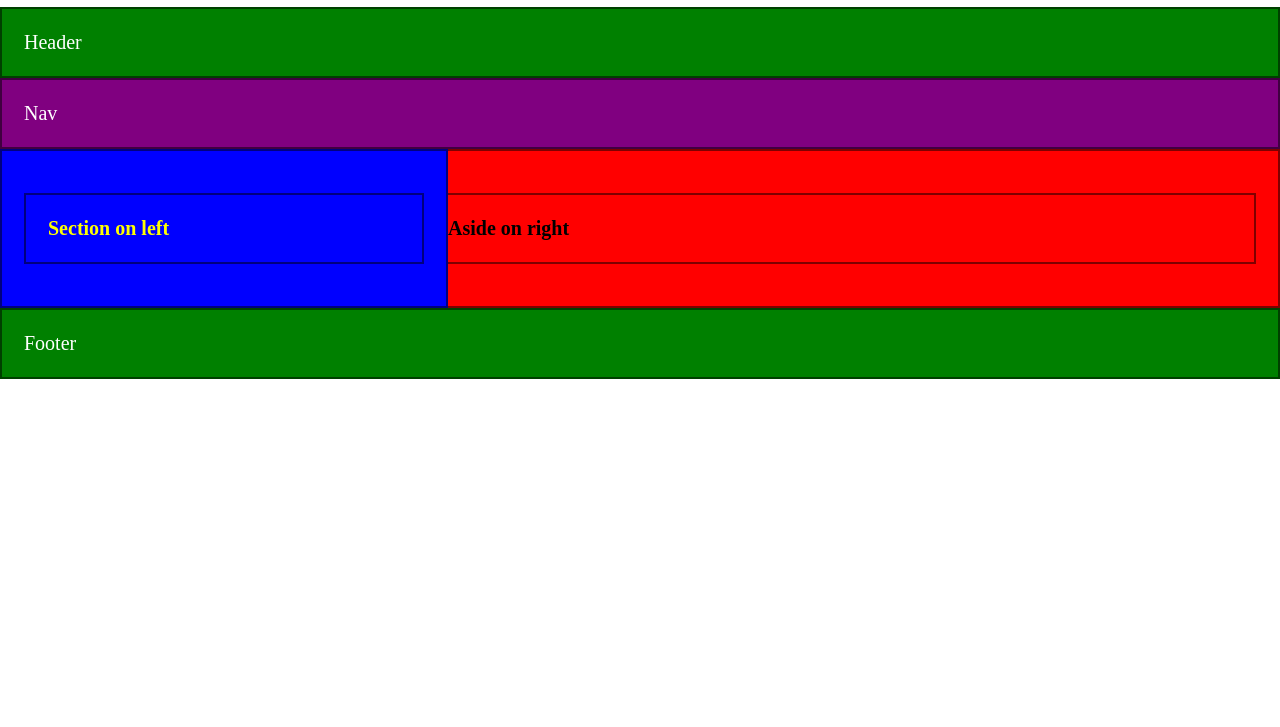
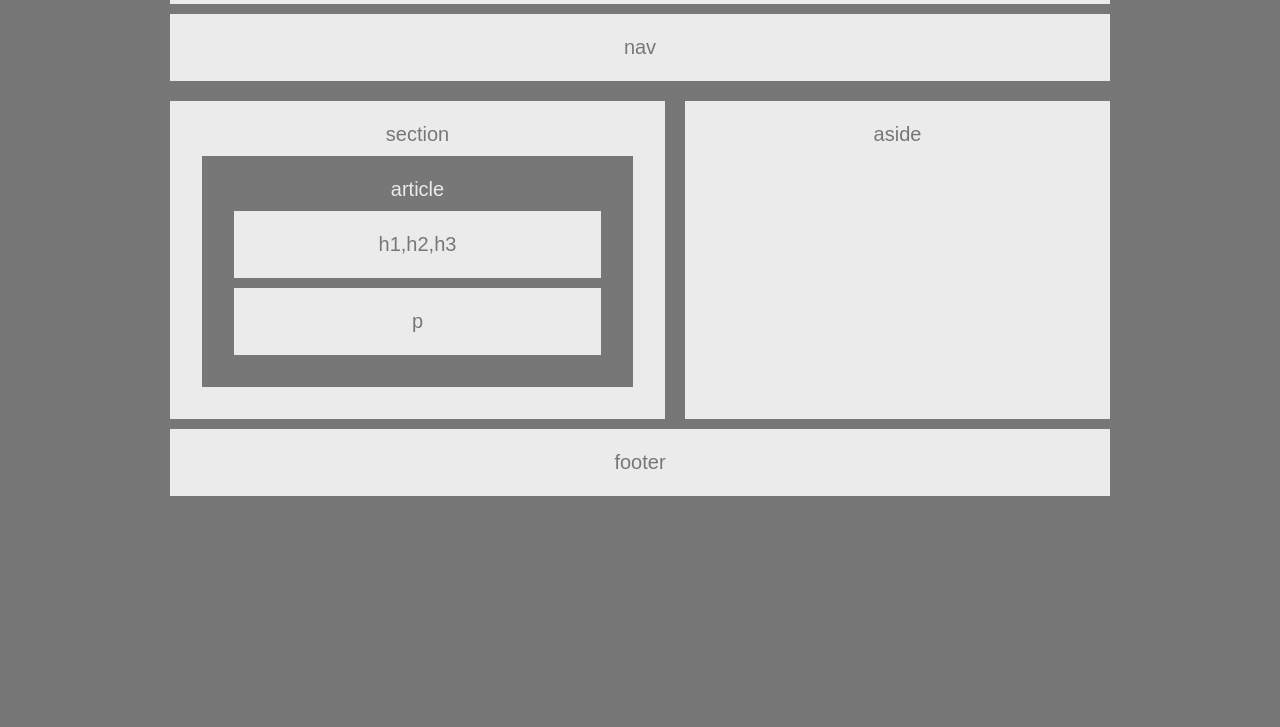
Before and after one commit to rmwalls/Basic-Portfolio, a plain HTML site: page ToTurnIn/LearningBoxModel.html in a window 1280 px wide. Shown: the part 73-800 px from the top of the page. Drawn offline with Linux system fonts and the light colour scheme.

Commit message:
Latest Work

```diff
--- a/MyBoxModelPage.css
+++ /dev/null
@@ -1,42 +0,0 @@
-/* Setting up a Box Model, altering copied code */
-
-body {
-  margin: 0;
-}
-
-#structure * {
-  padding: 22px;
-  font-size: 20px;
-  border: 2px solid rgba(0,0,0,0.5);
-}
-
-/* specific boxes */
-
-#structure header, #structure footer {
-  background-color: green;
-  color: white;
-}
-
-#structure nav {
-  background-color: purple;
-  color: white;
-}
-
-#structure section {
-  float: left;
-  width: 400px;
-  background-color: blue;
-  color: yellow;
-}
-
-#structure aside {
-  background-color: red;
-}
-
-#structure footer {
-  clear: both;
-}
-
-aside > h3 {
-  margin-left: 20px;
-}
--- a/LearningBoxModel.html
+++ b/ToTurnIn/LearningBoxModel.html
@@ -2,22 +2,25 @@
 <html>
 <head>
     <title>Learning What Box Model Is</title>
-    <!-- Link to your external CSS -->
     <link rel="stylesheet" type="text/css" href="MyBoxModelPage.css">
 </head>
 <body>
-<h1>Here We Go!</h1>
 
 <div id="structure">
-  <header>Header</header>
-  <nav>Nav</nav>
+  <header>header</header>
+  <nav>nav</nav>
   <section>
-	  <h3>Section on left</h3>
+    section<br>
+      <article>
+        article
+          <section2>h1,h2,h3</section2>
+          <section3>p</section3>
+      </article>
   </section>
   <aside>
-	  <h3>Aside on right</h3>
+	  aside
   </aside>
-  <footer>Footer</footer>
+  <footer>footer</footer>
 </div>
 </body>
 </html>
--- /dev/null
+++ b/ToTurnIn/MyBoxModelPage.css
@@ -0,0 +1,79 @@
+/* Setting up a Box Model, altering copied code */
+/* avoiding math */
+*, *:before, *:after {
+  box-sizing: border-box;
+  }
+
+
+Body {
+  font-family: Arial, 'Helvetica Neue', Helvetica, sans-serif;
+  color: black;
+  background: #777;
+  width: 960px;
+  font-size: 18px;
+  margin: auto;
+}
+
+
+#structure * {
+  padding: 22px;
+  font-size: 20px;
+  text-align: center;
+  margin: 10px;
+}
+
+/* specific boxes */
+
+#structure header, #structure footer {
+  background-color: #ebebeb;
+  color: #777;
+}
+
+#structure nav {
+  background-color: #ebebeb;
+  color: #777;
+}
+
+#structure section {
+  float: left;
+  width: 495px;
+  background-color: #ebebeb;
+  color: #777;
+  display: block;
+}
+
+#structure article {
+  color: #ebebeb;
+  background: #777;
+  display: block;
+}
+
+#structure section2 {
+  color: #777;
+  background: #ebebeb;
+  display: block;
+}
+
+#structure section3 {
+  color: #777;
+  background: #ebebeb;
+  display: block;
+}
+
+#structure aside {
+  background-color: #ebebeb;
+  color: #777;
+  float: left;
+  width: 425px;
+  height: 318px;
+  display: block;
+}
+
+
+aside > h3 {
+  margin-left: 20px;
+}
+
+#structure footer {
+  clear: both;
+}
```
Also changed, not shown: AnotherStart.html (deleted, +0 -16 lines), ClassWorkandPractice/BIO.html (renamed from BIO.html), ClassWorkandPractice/BIOwithInlineCSS.html (renamed from BIOwithInlineCSS.html), ClassWorkandPractice/ClassActivity3.html (renamed from ClassActivity3.html).
